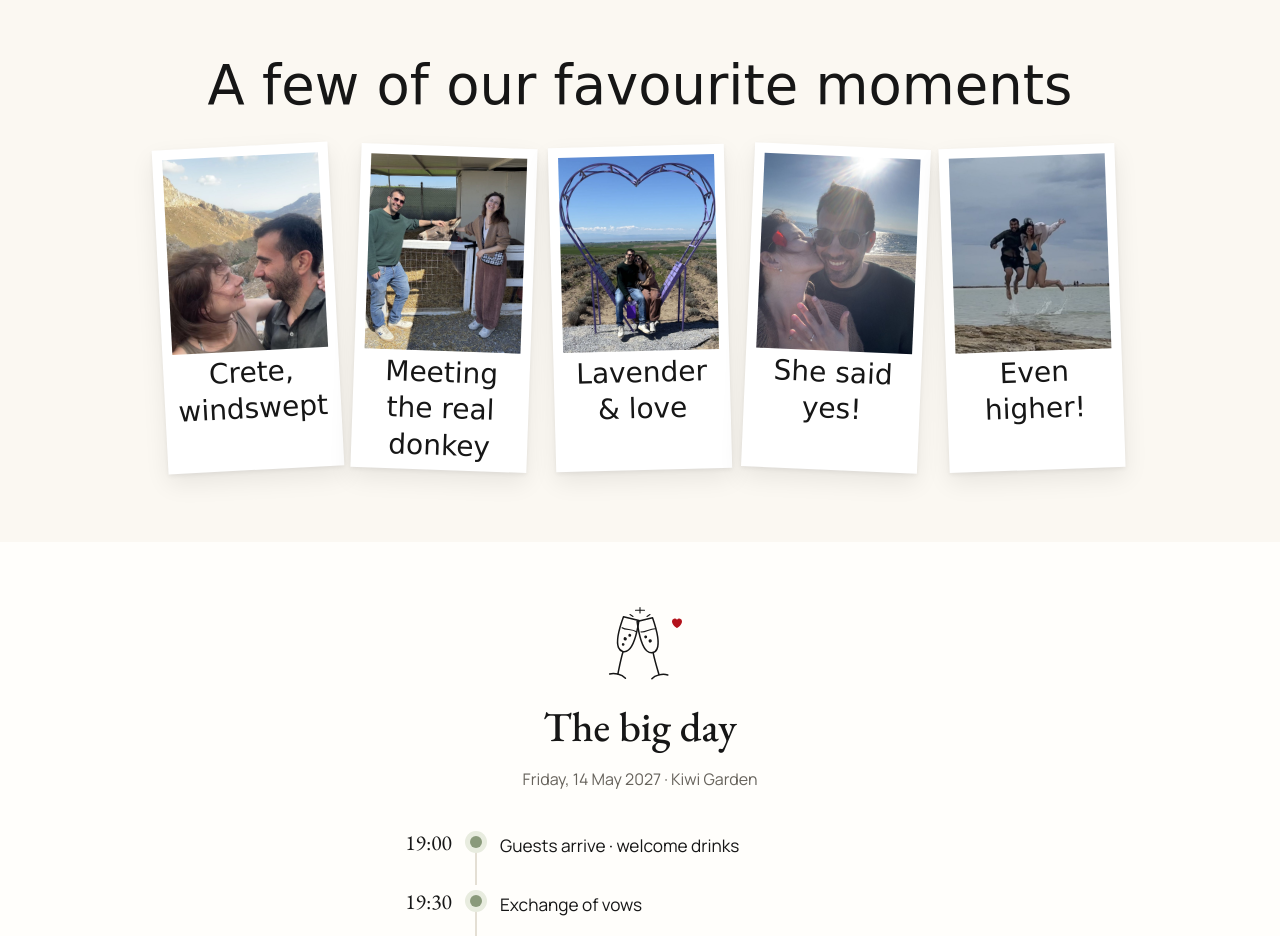
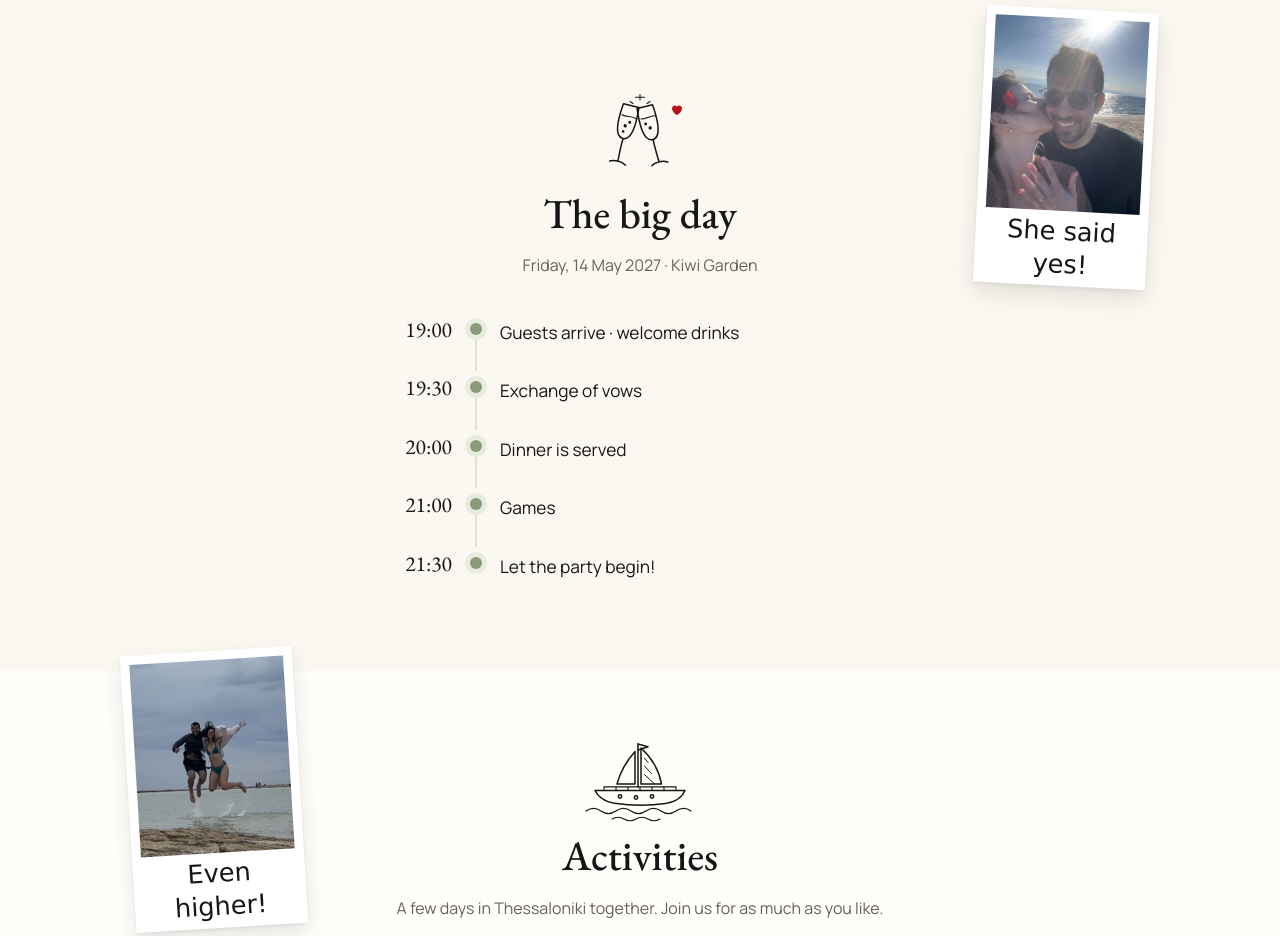
Before and after one commit to Mylo91/Mylo91.github.io, a plain HTML site: page index.html in a window 1280 px wide. Shown: the part 977-1913 px from the top of the page. Drawn offline with nearby package versions, Linux system fonts and the light colour scheme; a web font is replaced by a local one.

Commit message:
Scatter polaroids through the page instead of a separate section
Drops the donkey photo (the header drawing covers it).

Co-Authored-By: Claude Opus 5.5 <noreply@anthropic.com>

```diff
--- a/index.html
+++ b/index.html
@@ -73,15 +73,21 @@ section:nth-of-type(even){background:var(--surface)}
 .kicker{margin-bottom:6px}
 .lead{text-align:center;max-width:620px;margin:14px auto 36px;color:var(--muted)}
 
-/* moments (polaroids) */
-#moments{padding:24px 0 72px;background:var(--bg)!important}
-.moments-title{font-family:var(--script);font-weight:400;font-size:clamp(2.6rem,8vw,3.4rem);margin-bottom:28px}
-.polaroids{display:flex;flex-wrap:wrap;justify-content:center;gap:28px 20px}
-.polaroid{margin:0;width:176px;background:#fff;padding:10px 10px 4px;box-shadow:0 2px 4px rgba(0,0,0,.06),0 10px 24px rgba(0,0,0,.08);transform:rotate(var(--r));transition:transform .25s ease}
-.polaroid:hover{transform:rotate(0) scale(1.04)}
+/* scattered polaroids */
+.wrap{position:relative}
+.polaroid{margin:0;background:#fff;padding:9px 9px 3px;box-shadow:0 2px 4px rgba(0,0,0,.06),0 10px 24px rgba(0,0,0,.1);transform:rotate(var(--r));transition:transform .25s ease}
 .polaroid img{width:100%;height:auto;aspect-ratio:4/5;object-fit:cover}
-.polaroid figcaption{font-family:var(--script);font-size:1.75rem;line-height:1.3;text-align:center;padding:4px 0 2px;color:var(--ink)}
-@media (max-width:520px){.polaroids{gap:22px 14px}.polaroid{width:calc(50% - 10px);padding:7px 7px 2px}.polaroid figcaption{font-size:1.4rem}}
+.polaroid figcaption{font-family:var(--script);font-size:1.6rem;line-height:1.3;text-align:center;padding:4px 0 2px;color:var(--ink)}
+@media (min-width:861px){
+  .polaroid.float{position:absolute;top:-84px;width:172px;z-index:5}
+  .polaroid.float.left{left:8px}.polaroid.float.right{right:8px}
+  .polaroid.float:hover{transform:rotate(0) scale(1.06)}
+}
+@media (max-width:860px){
+  .polaroid.float{width:min(180px,48%);margin:-8px auto 30px}
+  .polaroid.float.left{transform:translateX(-32%) rotate(var(--r))}
+  .polaroid.float.right{transform:translateX(32%) rotate(var(--r))}
+}
 
 /* schedule */
 .timeline{list-style:none;margin:0 auto;padding:0;max-width:520px}
@@ -283,23 +289,10 @@ footer .sig{font-family:var(--script);font-size:2.8rem;color:var(--accent);margi
   </div>
 </div>
 
-<!-- ======================= MOMENTS ======================= -->
-<section id="moments">
-  <div class="wrap">
-    <h2 class="moments-title" data-i18n="moments.title"></h2>
-    <div class="polaroids">
-      <figure class="polaroid" style="--r:-3deg"><img src="images/moments/crete.jpg" width="800" height="1000" loading="lazy" alt=""><figcaption data-i18n="moments.crete"></figcaption></figure>
-      <figure class="polaroid" style="--r:2deg"><img src="images/moments/donkey.jpg" width="800" height="1000" loading="lazy" alt=""><figcaption data-i18n="moments.donkey"></figcaption></figure>
-      <figure class="polaroid" style="--r:-1.5deg"><img src="images/moments/lavender.jpg" width="800" height="1000" loading="lazy" alt=""><figcaption data-i18n="moments.lavender"></figcaption></figure>
-      <figure class="polaroid" style="--r:2.5deg"><img src="images/moments/yes.jpg" width="800" height="1000" loading="lazy" alt=""><figcaption data-i18n="moments.yes"></figcaption></figure>
-      <figure class="polaroid" style="--r:-2deg"><img src="images/moments/jump.jpg" width="800" height="1000" loading="lazy" alt=""><figcaption data-i18n="moments.jump"></figcaption></figure>
-    </div>
-  </div>
-</section>
-
 <!-- ======================= SCHEDULE ======================= -->
 <section id="schedule">
   <div class="wrap">
+    <figure class="polaroid float right" style="--r:3deg"><img src="images/moments/yes.jpg" width="800" height="1000" loading="lazy" alt=""><figcaption data-i18n="moments.yes"></figcaption></figure>
     <span class="kicker"><svg class="ill" aria-hidden="true"><use href="#ill-glasses"/></svg></span>
     <h2 data-i18n="schedule.title"></h2>
     <p class="lead" data-i18n="schedule.lead"></p>
@@ -316,6 +309,7 @@ footer .sig{font-family:var(--script);font-size:2.8rem;color:var(--accent);margi
 <!-- ======================= ACTIVITIES ======================= -->
 <section id="activities">
   <div class="wrap">
+    <figure class="polaroid float left" style="--r:-3.5deg"><img src="images/moments/jump.jpg" width="800" height="1000" loading="lazy" alt=""><figcaption data-i18n="moments.jump"></figcaption></figure>
     <span class="kicker"><svg class="ill" aria-hidden="true"><use href="#ill-boat"/></svg></span>
     <h2 data-i18n="activities.title"></h2>
     <p class="lead" data-i18n="activities.lead"></p>
@@ -346,6 +340,7 @@ footer .sig{font-family:var(--script);font-size:2.8rem;color:var(--accent);margi
 <!-- ======================= PRACTICAL ======================= -->
 <section id="practical">
   <div class="wrap">
+    <figure class="polaroid float right" style="--r:2.5deg"><img src="images/moments/crete.jpg" width="800" height="1000" loading="lazy" alt=""><figcaption data-i18n="moments.crete"></figcaption></figure>
     <span class="kicker"><svg class="ill" aria-hidden="true"><use href="#ill-sprig"/></svg></span>
     <h2 data-i18n="practical.title"></h2>
     <p class="lead" data-i18n="practical.lead"></p>
@@ -397,6 +392,7 @@ footer .sig{font-family:var(--script);font-size:2.8rem;color:var(--accent);margi
 <!-- ======================= ENJOY ======================= -->
 <section id="enjoy">
   <div class="wrap">
+    <figure class="polaroid float left" style="--r:-2.5deg"><img src="images/moments/lavender.jpg" width="800" height="1000" loading="lazy" alt=""><figcaption data-i18n="moments.lavender"></figcaption></figure>
     <span class="kicker"><svg class="ill" aria-hidden="true"><use href="#ill-olives"/></svg></span>
     <h2 data-i18n="enjoy.title"></h2>
     <p class="lead" data-i18n="enjoy.lead"></p>
@@ -460,7 +456,7 @@ en: {
   "practical.dress1":"Smart / cocktail. Wear comfortable shoes for dancing and bring a light layer for the evening.",
   "enjoy.title":"Enjoy Thessaloniki","enjoy.lead":"Our tips for your days in the city. Mostly about food, of course. Photos of us eating all of it are coming soon.",
   "rec.directions":"Directions","rec.onmap":"On map",
-  "moments.title":"A few of our favourite moments","moments.crete":"Crete, windswept","moments.donkey":"Meeting the real donkey","moments.lavender":"Lavender & love","moments.yes":"She said yes!","moments.jump":"Even higher!",
+  "moments.crete":"Crete, windswept","moments.lavender":"Lavender & love","moments.yes":"She said yes!","moments.jump":"Even higher!",
   "footer.gift":"Your presence is the greatest gift.","footer.questions":"Questions? Just message us."
 },
 hu: {
@@ -502,7 +498,7 @@ hu: {
   "practical.dress1":"Elegáns / koktél. Kényelmes cipő a tánchoz, és egy könnyű réteg estére.",
   "enjoy.title":"Fedezd fel Szalonikit","enjoy.lead":"Tippjeink a városban töltött napokra. Persze főleg evésről szólnak. Hamarosan fotók is jönnek rólunk, ahogy mindent megkóstolunk.",
   "rec.directions":"Útvonal","rec.onmap":"Térképen",
-  "moments.title":"Néhány kedvenc pillanatunk","moments.crete":"Kréta, kócosan","moments.donkey":"Az igazi szamár","moments.lavender":"Levendula és szerelem","moments.yes":"Igent mondott!","moments.jump":"Még magasabbra!",
+  "moments.crete":"Kréta, kócosan","moments.lavender":"Levendula és szerelem","moments.yes":"Igent mondott!","moments.jump":"Még magasabbra!",
   "footer.gift":"A jelenlétetek a legnagyobb ajándék.","footer.questions":"Kérdésetek van? Írjatok nekünk bátran."
 }
 };
```
Also changed, not shown: images/moments/donkey.jpg (deleted).
